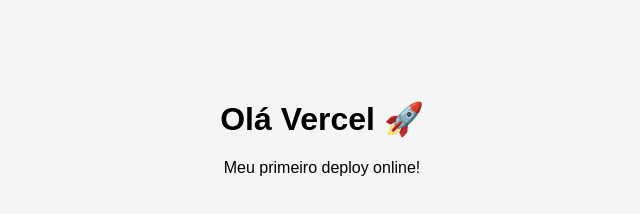
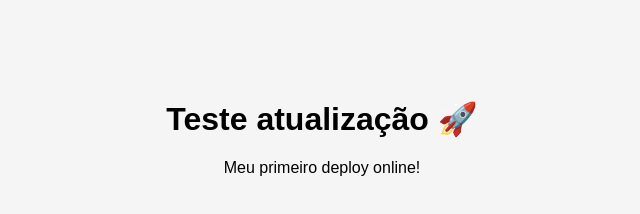
Before and after one commit to Michelliberali/aula-vercel, a plain HTML site: page index.html in a window 1280 px wide. Shown: the whole page, without its empty margins (318-958 px from the left). Drawn offline with Linux system fonts and the light colour scheme.

Commit message:
Add arquivos att

```diff
--- a/index.html
+++ b/index.html
@@ -6,7 +6,7 @@
 <link rel="stylesheet" href="style.css">
 </head>
 <body>
-<h1>Olá Vercel 🚀</h1>
+<h1>Teste atualização 🚀</h1>
 <p>Meu primeiro deploy online!</p>
 </body>
 </html>
```
